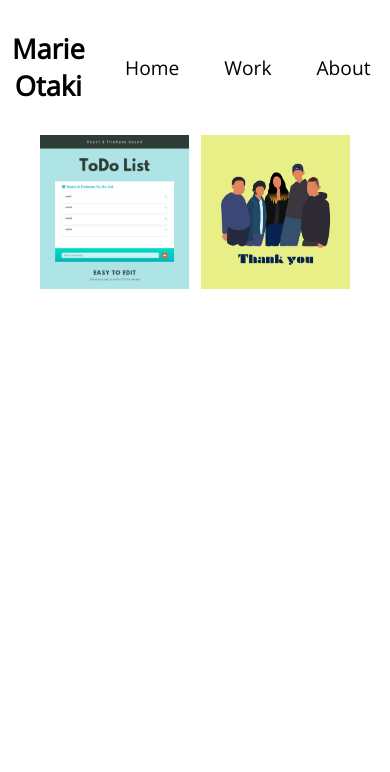
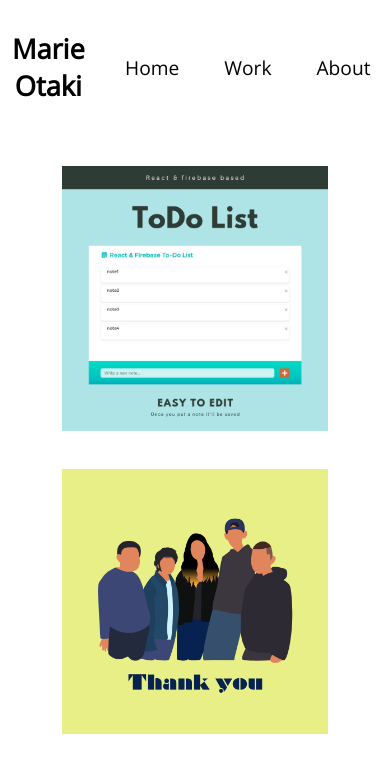
Before and after one commit to marieooq/react_portfolio, a React (Create React App) app: page /work in a window 390 px wide. Shown: the top 772 px of the page. Built offline with nearby package versions, Linux system fonts and the light colour scheme.

Commit message:
modified work page

```diff
--- a/src/Social.css
+++ b/src/Social.css
@@ -28,7 +28,7 @@
 
 @media screen and (max-width:768px){
     .social >  .row{
-        width: 20%;
+        width: 30%;
     }
 
     .social >  .row span{
@@ -38,10 +38,6 @@
 }
 
 @media screen and (max-width:375px){
-    .social >  .row{
-        width: 30%;
-    }
-
     .social >  .row span{
         font-size: 1.2rem;
     }
--- a/src/Work.css
+++ b/src/Work.css
@@ -17,8 +17,7 @@
 .content-title{
     opacity: 0;
     color: #000;
-    font-size: 40px;
-    font-weight: 700;
+    font-size: 2.5rem;
     position: absolute;
     top: 45%;
     left: 50%;
@@ -27,7 +26,6 @@
     text-align: center;
     transition: all 1s ease;
 }
-
 
 
 img.content-img{
@@ -45,14 +43,36 @@ img.content-img{
     transform: scale(1.1);
 }
 
-.content:nth-child(1){
-    /* margin-top: 5%; */
- }
-
- .content:nth-child(2){
-    /* margin-top: 5%; */
- }
-
 .container > .content > a > img.content-img{
    width: 100%;
 }
+
+@media screen and (max-width: 1179px) {
+    .content-title{
+        font-size: 2rem;
+        top: 40%;
+    }
+}
+
+@media screen and (max-width:768px){
+    .container{
+        margin: 10% auto 0;
+        display: block;
+    }
+
+
+    .content{
+        width: 80%;
+        margin: 0 auto 10%;
+    }
+
+    .content-title{
+        font-size: 1.5rem;
+    }
+
+}
+
+@media screen and (max-width:375px){
+
+
+}
```
